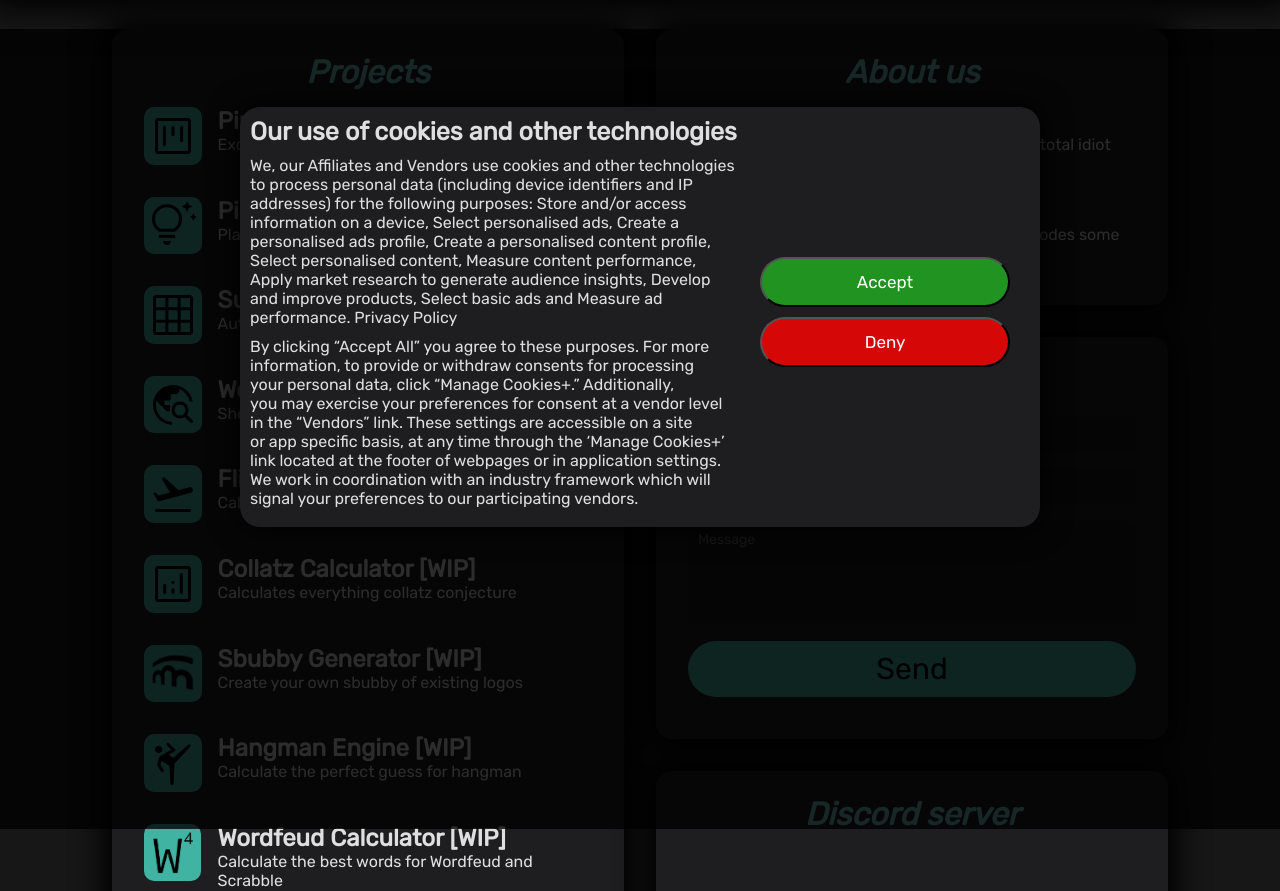
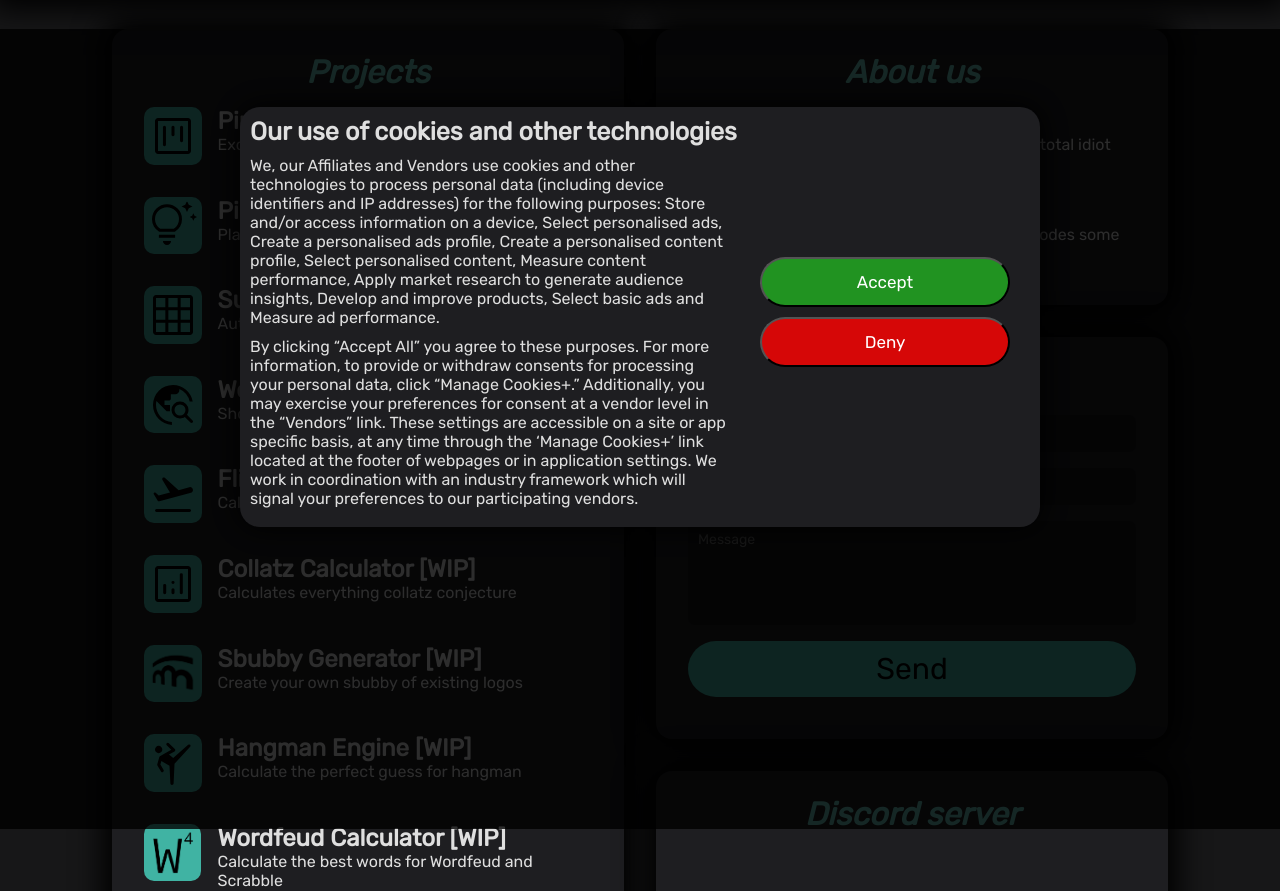
Before and after one commit to JelNet-webapplications/JelCraft-Homepage, a PHP site: page / in a window 1280 px wide. Shown: the part 83-974 px from the top of the page. Run offline with PHP 8.4, Linux system fonts and the light colour scheme; grey boxes are pictures that could not be loaded.

Commit message:
issue #57 verholpen

```diff
--- a/Site/index.html
+++ b/Site/index.html
@@ -52,33 +52,33 @@
         <div class="fadescreen" id="fadescreen"></div>
         <div class="cookiepref" id="cookiepref">
             <p>Our use of cookies and other technologies</p>
-            <div class="cookietext">
+            <div class="cookietext" id="cookietext1">
                 <h>
-                    We, our Affiliates and Vendors use cookies and other technologies<br>
-                    to process personal data (including device identifiers and IP<br>
-                    addresses) for the following purposes: Store and/or access <br>
-                    information on a device, Select personalised ads, Create a <br>
-                    personalised ads profile, Create a personalised content profile,<br>
-                    Select personalised content, Measure content performance, <br>
-                    Apply market research to generate audience insights, Develop <br>
-                    and improve products, Select basic ads and Measure ad <br>
-                    performance. Privacy Policy
+                    We, our Affiliates and Vendors use cookies and other technologies
+                    to process personal data (including device identifiers and IP
+                    addresses) for the following purposes: Store and/or access
+                    information on a device, Select personalised ads, Create a
+                    personalised ads profile, Create a personalised content profile,
+                    Select personalised content, Measure content performance,
+                    Apply market research to generate audience insights, Develop
+                    and improve products, Select basic ads and Measure ad
+                    performance.
                 </h>
             </div>
-            <div class="cookietext">
+            <div class="cookietext" id="cookietext2">
                 <h>
-                    By clicking “Accept All” you agree to these purposes. For more <br>
-                    information, to provide or withdraw consents for processing <br>
-                    your personal data, click “Manage Cookies+.” Additionally, <br>
-                    you may exercise your preferences for consent at a vendor level <br>
-                    in the “Vendors” link. These settings are accessible on a site<br>
-                     or app specific basis, at any time through the ‘Manage Cookies+’ <br>
-                     link located at the footer of webpages or in application settings.<br>
-                     We work in coordination with an industry framework which will <br>
+                    By clicking “Accept All” you agree to these purposes. For more
+                    information, to provide or withdraw consents for processing
+                    your personal data, click “Manage Cookies+.” Additionally,
+                    you may exercise your preferences for consent at a vendor level
+                    in the “Vendors” link. These settings are accessible on a site
+                     or app specific basis, at any time through the ‘Manage Cookies+’
+                     link located at the footer of webpages or in application settings.
+                     We work in coordination with an industry framework which will
                      signal your preferences to our participating vendors.
                 </h>
             </div>
-            <div class="cookiebutton">
+            <div class="cookiebutton" id="cookiebutton">
                 <button onmousedown="processPref()" class='indiviCookiebutton' type="button" id="acceptbutton">Accept</button>
                 <button onmousedown="processPref()" onmouseleave="swapButtons(false)" onmouseenter="swapButtons(true)" class='indiviCookiebutton' type="button" id="denybutton">Deny</button>
             </div>
--- a/Site/script/responsify.js
+++ b/Site/script/responsify.js
@@ -1,3 +1,5 @@
+var cookieprefDOM = document.getElementById("cookiepref");
+
 function responsify(){
 	let wwidth = window.innerWidth;
 	if(wwidth < 800){
@@ -12,6 +14,22 @@ function responsify(){
 
 		// footer
 		document.getElementById("footer").style.alignItems = "flex-start";
+
+		// cookie popup
+		cookieprefDOM.style.width = "80%";
+		cookieprefDOM.style.left = "10%";
+		cookieprefDOM.style.height = "auto";
+		cookieprefDOM.style.paddingBottom = "10px";
+		cookieprefDOM.style.fontSize = "12px";
+		document.getElementById("cookietext1").style.width = "calc(100% - 20px)";
+		document.getElementById("cookietext2").style.width = "calc(100% - 20px)";
+		document.getElementById("acceptbutton").style.height = "30px";
+		document.getElementById("denybutton").style.height = "30px";
+		document.getElementById("acceptbutton").style.marginBottom = "4px";
+		document.getElementById("cookiebutton").style.left = "calc(50% - 125px)";
+		document.getElementById("cookiebutton").style.position = "relative";
+		document.getElementById("cookiebutton").style.width = "250px";
+		document.getElementById("cookiebutton").style.top = "0px";
 	} else {
 		//body
 		document.getElementById('layout-container').style.gridTemplateColumns = '40% 40%'
@@ -24,5 +42,21 @@ function responsify(){
 
 		// footer
 		document.getElementById("footer").style.alignItems = "center";
+
+		// cookie popup
+		cookieprefDOM.style.width = null;
+		cookieprefDOM.style.left = null;
+		cookieprefDOM.style.paddingBottom = null;
+		cookieprefDOM.style.height = null;
+		cookieprefDOM.style.fontSize = null;
+		document.getElementById("acceptbutton").style.height = null;
+		document.getElementById("denybutton").style.height = null;
+		document.getElementById("acceptbutton").style.marginBottom = null;
+		document.getElementById("cookietext1").style.width = null;
+		document.getElementById("cookietext2").style.width = null;
+		document.getElementById("cookiebutton").style.left = null;
+		document.getElementById("cookiebutton").style.position = null;
+		document.getElementById("cookiebutton").style.width = null;
+		document.getElementById("cookiebutton").style.top = null;
 	}
 }
--- a/Site/styles/cookiepref.css
+++ b/Site/styles/cookiepref.css
@@ -1,6 +1,10 @@
 #cookiepref,
 #fadescreen {
     display: none;
+}
+
+#fadescreen {
+    z-index: 10000000;
 }
 
 .cookiepref {
@@ -12,7 +16,7 @@
     background-color: var(--foreground-color);
     box-shadow: 0px 0px 30px 1px var(--shadow-color);
     border-radius: 20px;
-    z-index: 1;
+    z-index: 10000001;
 }
 .cookiepref p {
     margin: 10px;
@@ -22,7 +26,8 @@
 }
 .cookietext {
     margin: 10px;
-    color: var(--text-color)
+    color: var(--text-color);
+    width: 60%;
 }
 .cookiebutton {
     position: absolute;
@@ -61,5 +66,4 @@
     height:100%;
     background-color: black;
     opacity: var(--fadescreen-opacity);
-    z-index: 1;
 }
```
